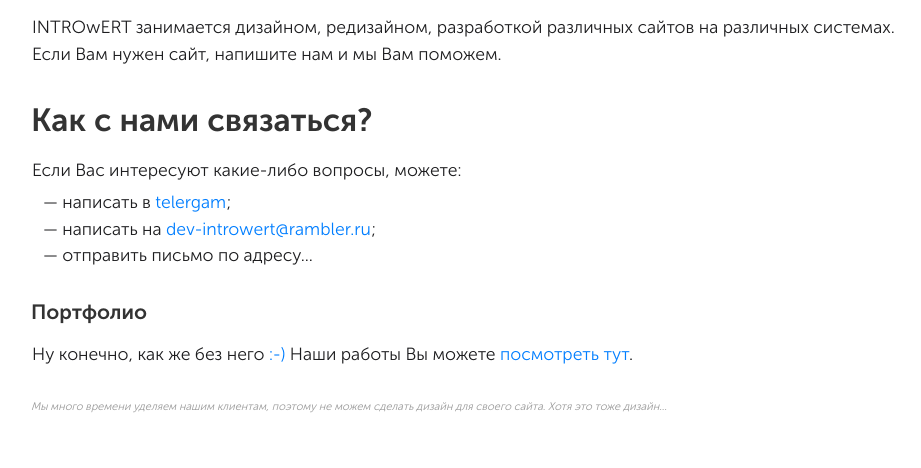
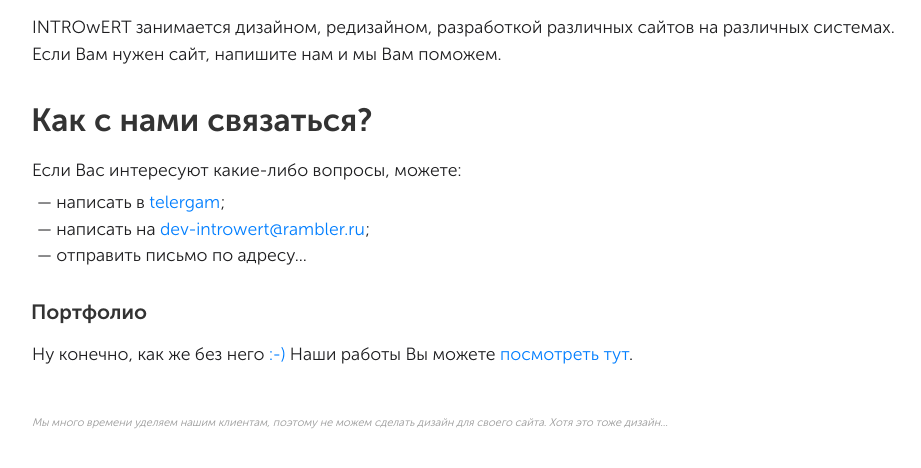
Before and after one commit to introwert/introwert.github.io, a PHP site: page / in a window 1280 px wide. Shown: the part 188-656 px from the top of the page, without its empty margins (124-1045 px from the left). Run offline with PHP 8.4, Linux system fonts and the light colour scheme.

Commit message:
Add files via upload

```diff
--- a/css/style.css
+++ b/css/style.css
@@ -74,11 +74,11 @@ a.smile:hover{
 	border: none;
 }
 p.contacts{
-	margin: 6px 0 0 12px;
+	margin: 6px 0 0 6px;
 }
 i{
 	font-size: 11px;
-	margin-top: 2rem;
+	margin: 3rem 0 0 1px;
 	display: block;
 	color: #999;
 }
```
